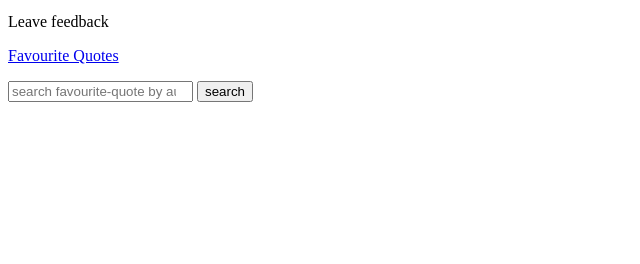
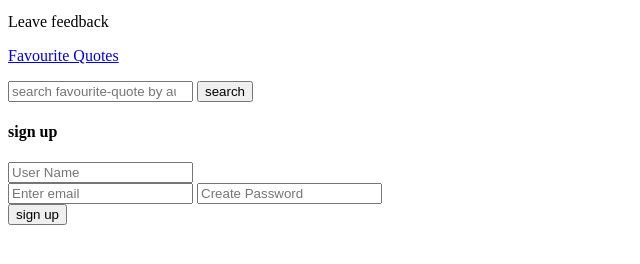
Before and after one commit to pama7786/quote-generator-app, a website: page index.html in a window 1280 px wide. Shown: the part 88-352 px from the top of the page, without its empty margins (0-640 px from the left). Drawn offline with Linux system fonts and the light colour scheme.

Commit message:
added section for sign up

```diff
--- a/index.html
+++ b/index.html
@@ -28,6 +28,19 @@
 
         </nav>
   </section>
+   <!-- section three: all about the sign up bar -->
+      <section id="signup">
+        <form id="useer-details">
+            <h4 id="sign-up">sign up</h4>
+            <input type="text" placeholder="User Name" class="sign-up" id="name">
+            <br>
+            <input type="text" placeholder="Enter email" id="email">
+            <input type="Password" placeholder="Create Password" class="signup" id="pass">
+            <br>
+            <button type="submit" id="sign-up-button" onclick="submitAlert()">sign up</button>
+        </form>
+      </section>
+
 
 </body>
 </html>
```
